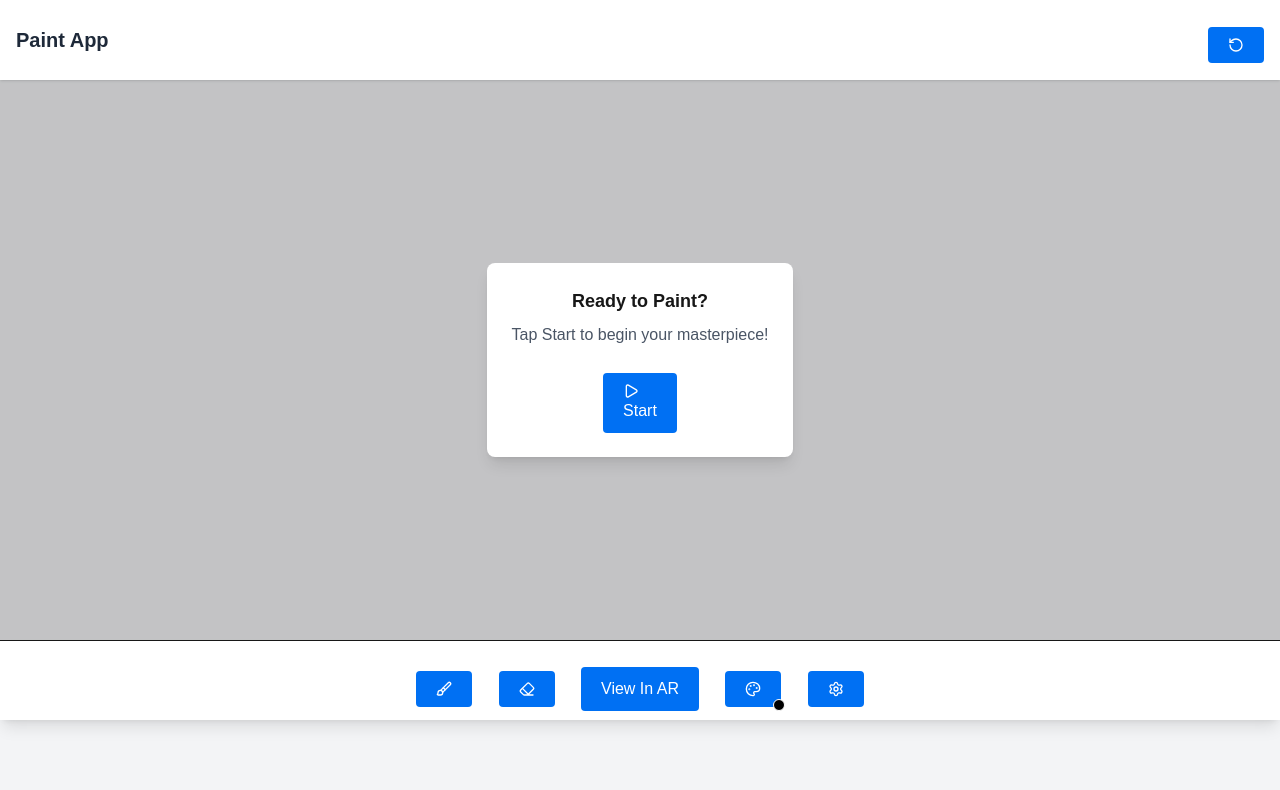
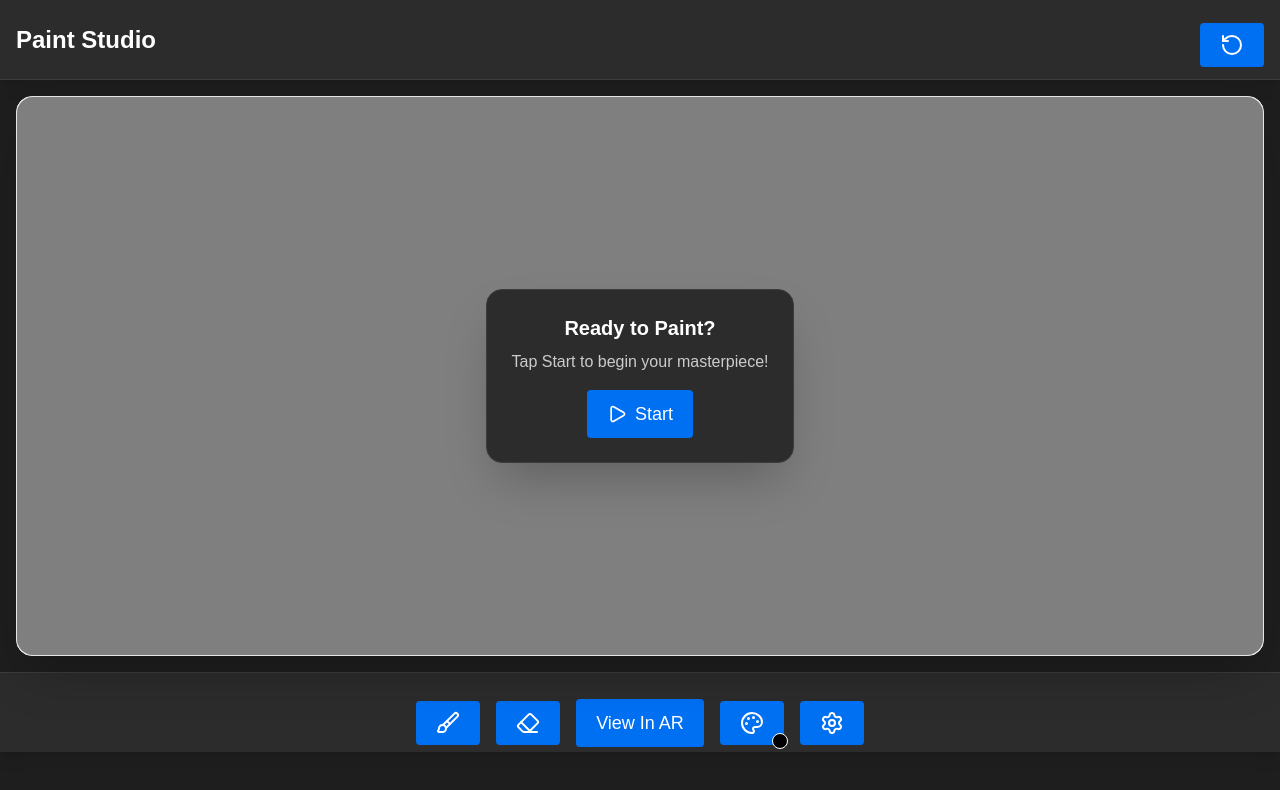
Before and after one commit to chirahbhal312/fingerdrawer-nextjs, a Next.js app: page /PaintViewInAR in a window 1280 px wide. Shown: the top 790 px of the page. Built offline with nearby package versions, Linux system fonts and the light colour scheme.

Commit message:
UI Revamp

```diff
--- a/src/app/PaintViewInAR/page.jsx
+++ b/src/app/PaintViewInAR/page.jsx
@@ -136,32 +136,38 @@ export default function PaintingApp() {
     return () => document.removeEventListener("mousedown", handler)
   }, [])
 
-  const btnClass = (active) =>
-    `p-2 rounded text-white ${active ? "bg-green-600" : "bg-blue-500"} hover:opacity-90 active:bg-green-700`
+  const btnClass = (active, disabled = false) =>
+    `p-3 sm:p-4 md:p-5 rounded-lg transition-all duration-200 text-sm sm:text-base md:text-lg ${
+      disabled
+        ? "bg-[#2C2C2C] text-[#666666] cursor-not-allowed"
+        : active
+          ? "bg-[#7C3AED] text-white shadow-lg transform scale-105"
+          : "bg-[#3C3C3C] text-[#CCCCCC] hover:bg-[#4C4C4C] hover:text-white"
+    } hover:shadow-md active:transform active:scale-95`
 
   return (
-    <div className="h-screen flex flex-col bg-gray-100 overflow-hidden">
+    <div className="h-screen flex flex-col bg-[#1E1E1E] overflow-hidden">
       {/* Top Panel – 10vh */}
-      <div className="h-[10vh] bg-white shadow-sm p-4 flex items-center justify-between">
-        <h1 className="text-xl font-bold text-gray-800">Paint App</h1>
+      <div className="h-[10vh] bg-[#2C2C2C] shadow-lg p-4 flex items-center justify-between border-b border-[#3C3C3C]">
+        <h1 className="text-2xl font-bold text-white">Paint Studio</h1>
         <div className="flex items-center gap-2">
           <button
-            className={btnClass(isClearActive)}
+            className={btnClass(isClearActive, !isStarted)}
             onClick={clearCanvas}
             onMouseDown={() => setIsClearActive(true)}
             onMouseUp={() => setIsClearActive(false)}
             disabled={!isStarted}
           >
-            <RotateCcw className="w-4 h-4" />
+            <RotateCcw className="w-4 h-4 sm:w-5 sm:h-5 md:w-6 md:h-6" />
           </button>
         </div>
       </div>
 
       {/* Canvas – 70vh */}
-      <div className="h-[70vh] relative">
+      <div className="h-[70vh] relative bg-white m-2 sm:m-4 rounded-2xl shadow-2xl border border-[#E5E5E5]">
         <canvas
           ref={canvasRef}
-          className="w-full h-full touch-none cursor-crosshair"
+          className="w-full h-full touch-none cursor-crosshair rounded-2xl"
           onMouseDown={startDrawing}
           onMouseMove={draw}
           onMouseUp={stopDrawing}
@@ -171,17 +177,17 @@ export default function PaintingApp() {
           onTouchEnd={stopDrawing}
         />
         {!isStarted && (
-          <div className="absolute inset-0 bg-black/20 flex items-center justify-center">
-            <div className="bg-white rounded-lg p-6 text-center shadow-lg">
-              <h2 className="text-lg font-semibold mb-2">Ready to Paint?</h2>
-              <p className="text-gray-600 mb-4">Tap Start to begin your masterpiece!</p>
+          <div className="absolute inset-0 bg-black/50 flex items-center justify-center rounded-2xl">
+            <div className="bg-[#2C2C2C] rounded-2xl p-6 text-center shadow-2xl border border-[#3C3C3C]">
+              <h2 className="text-xl font-semibold mb-2 text-white">Ready to Paint?</h2>
+              <p className="text-[#CCCCCC] mb-4">Tap Start to begin your masterpiece!</p>
               <button
-                className={btnClass(isStartActive)}
+                className={`${btnClass(isStartActive)} flex items-center gap-2 mx-auto`}
                 onClick={handleStart}
                 onMouseDown={() => setIsStartActive(true)}
                 onMouseUp={() => setIsStartActive(false)}
               >
-                <Play className="w-4 h-4 mr-2" />
+                <Play className="w-4 h-4 sm:w-5 sm:h-5" />
                 Start
               </button>
             </div>
@@ -190,40 +196,52 @@ export default function PaintingApp() {
       </div>
 
       {/* Bottom Panel – 10vh */}
-      <div className="h-[10vh] bg-white border-t shadow-lg p-4">
+      <div className="h-[10vh] bg-[#2C2C2C] border-t border-[#3C3C3C] shadow-lg p-4">
         <div className="flex items-center justify-between max-w-md mx-auto w-full">
-          <button className={btnClass(tool === "brush")} onClick={() => setTool("brush")} disabled={!isStarted}>
-            <Brush className="w-4 h-4" />
+          <button
+            className={btnClass(tool === "brush", !isStarted)}
+            onClick={() => setTool("brush")}
+            disabled={!isStarted}
+          >
+            <Brush className="w-4 h-4 sm:w-5 sm:h-5 md:w-6 md:h-6" />
           </button>
 
-          <button className={btnClass(tool === "eraser")} onClick={() => setTool("eraser")} disabled={!isStarted}>
-            <Eraser className="w-4 h-4" />
+          <button
+            className={btnClass(tool === "eraser", !isStarted)}
+            onClick={() => setTool("eraser")}
+            disabled={!isStarted}
+          >
+            <Eraser className="w-4 h-4 sm:w-5 sm:h-5 md:w-6 md:h-6" />
           </button>
 
-          <button className={btnClass(false)} onClick={saveAndRedirect} disabled={!isStarted}>
+          <button className={btnClass(false, !isStarted)} onClick={saveAndRedirect} disabled={!isStarted}>
             View In AR
           </button>
 
           <div className="relative" id="color-popover">
             <button
-              className={`${btnClass(showColorPopover)} relative`}
+              className={`${btnClass(showColorPopover, !isStarted)} relative`}
               onClick={() => setShowColorPopover((v) => !v)}
               disabled={!isStarted}
             >
-              <Palette className="w-4 h-4" />
+              <Palette className="w-4 h-4 sm:w-5 sm:h-5 md:w-6 md:h-6" />
               <div
-                className="absolute -bottom-1 -right-1 w-3 h-3 rounded-full border border-white"
+                className="absolute -bottom-1 -right-1 w-3 h-3 sm:w-4 sm:h-4 rounded-full border border-white"
                 style={{ backgroundColor: brushColor }}
               />
             </button>
             {showColorPopover && (
-              <div className="absolute left-1/2 transform -translate-x-1/2 bottom-full mb-2 bg-white rounded-md shadow-lg p-4 z-10 w-64">
-                <label className="text-sm font-medium mb-2 block">Colors</label>
+              <div className="absolute left-1/2 transform -translate-x-1/2 bottom-full mb-2 bg-[#2C2C2C] rounded-2xl shadow-2xl p-4 z-10 w-64 border border-[#3C3C3C]">
+                <label className="text-sm font-medium mb-2 block text-white">Colors</label>
                 <div className="grid grid-cols-5 gap-2">
                   {defaultColors.map((color) => (
                     <button
                       key={color}
-                      className={`w-8 h-8 rounded border-2 transition-all ${brushColor === color ? "border-black scale-110" : "border-gray-300 hover:border-gray-400"}`}
+                      className={`w-10 h-10 rounded-xl border-2 transition-all ${
+                        brushColor === color
+                          ? "border-[#7C3AED] scale-110 shadow-lg shadow-[#7C3AED]/25"
+                          : "border-[#4C4C4C] hover:border-[#7C3AED]"
+                      }`}
                       style={{ backgroundColor: color }}
                       onClick={() => {
                         setBrushColor(color)
@@ -237,7 +255,7 @@ export default function PaintingApp() {
                     type="color"
                     value={customColor}
                     onChange={(e) => setCustomColor(e.target.value)}
-                    className="w-12 h-8 border rounded"
+                    className="w-12 h-8 border border-[#4C4C4C] rounded-xl bg-[#3C3C3C]"
                   />
                   <button
                     className={btnClass(false)}
@@ -255,28 +273,49 @@ export default function PaintingApp() {
 
           <div className="relative" id="settings-popover">
             <button
-              className={btnClass(showSettingsPopover)}
+              className={btnClass(showSettingsPopover, !isStarted)}
               onClick={() => setShowSettingsPopover((v) => !v)}
               disabled={!isStarted}
             >
-              <Settings className="w-4 h-4" />
+              <Settings className="w-4 h-4 sm:w-5 sm:h-5 md:w-6 md:h-6" />
             </button>
             {showSettingsPopover && (
-              <div className="absolute left-1/2 transform -translate-x-1/2 bottom-full mb-2 bg-white rounded-md shadow-lg p-4 z-10 w-64">
-                <label className="text-sm font-medium mb-2 block">Brush Size: {brushSize}px</label>
+              <div className="absolute left-1/2 transform -translate-x-1/2 bottom-full mb-2 bg-[#2C2C2C] rounded-2xl shadow-2xl p-4 z-10 w-64 border border-[#3C3C3C]">
+                <label className="text-sm font-medium mb-2 block text-white">Brush Size: {brushSize}px</label>
                 <input
                   type="range"
                   min="1"
                   max="50"
                   value={brushSize}
                   onChange={(e) => setBrushSize(Number.parseInt(e.target.value))}
-                  className="w-full"
+                  className="w-full h-2 bg-[#3C3C3C] rounded-lg appearance-none cursor-pointer slider"
                 />
               </div>
             )}
           </div>
         </div>
       </div>
+
+      <style jsx>{`
+        .slider::-webkit-slider-thumb {
+          appearance: none;
+          height: 20px;
+          width: 20px;
+          border-radius: 50%;
+          background: #7C3AED;
+          cursor: pointer;
+          box-shadow: 0 2px 8px rgba(124, 58, 237, 0.3);
+        }
+        .slider::-moz-range-thumb {
+          height: 20px;
+          width: 20px;
+          border-radius: 50%;
+          background: #7C3AED;
+          cursor: pointer;
+          border: none;
+          box-shadow: 0 2px 8px rgba(124, 58, 237, 0.3);
+        }
+      `}</style>
     </div>
   )
 }
```
